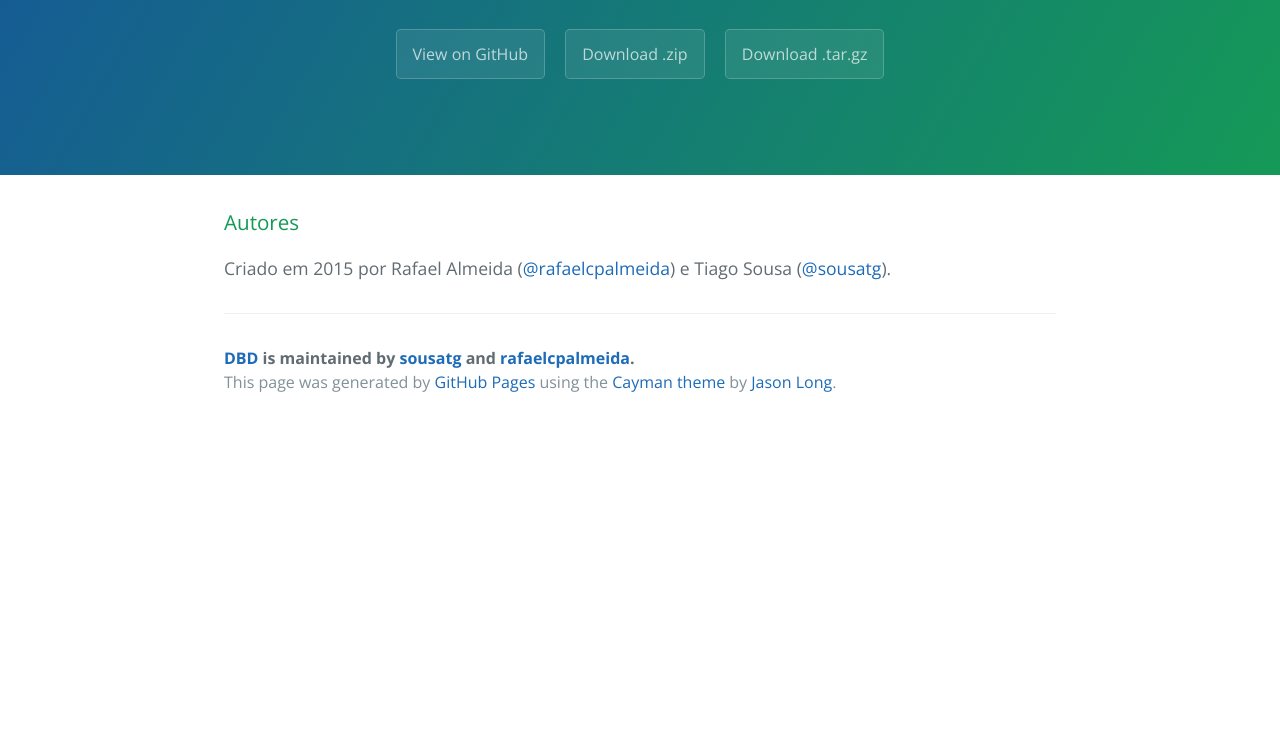
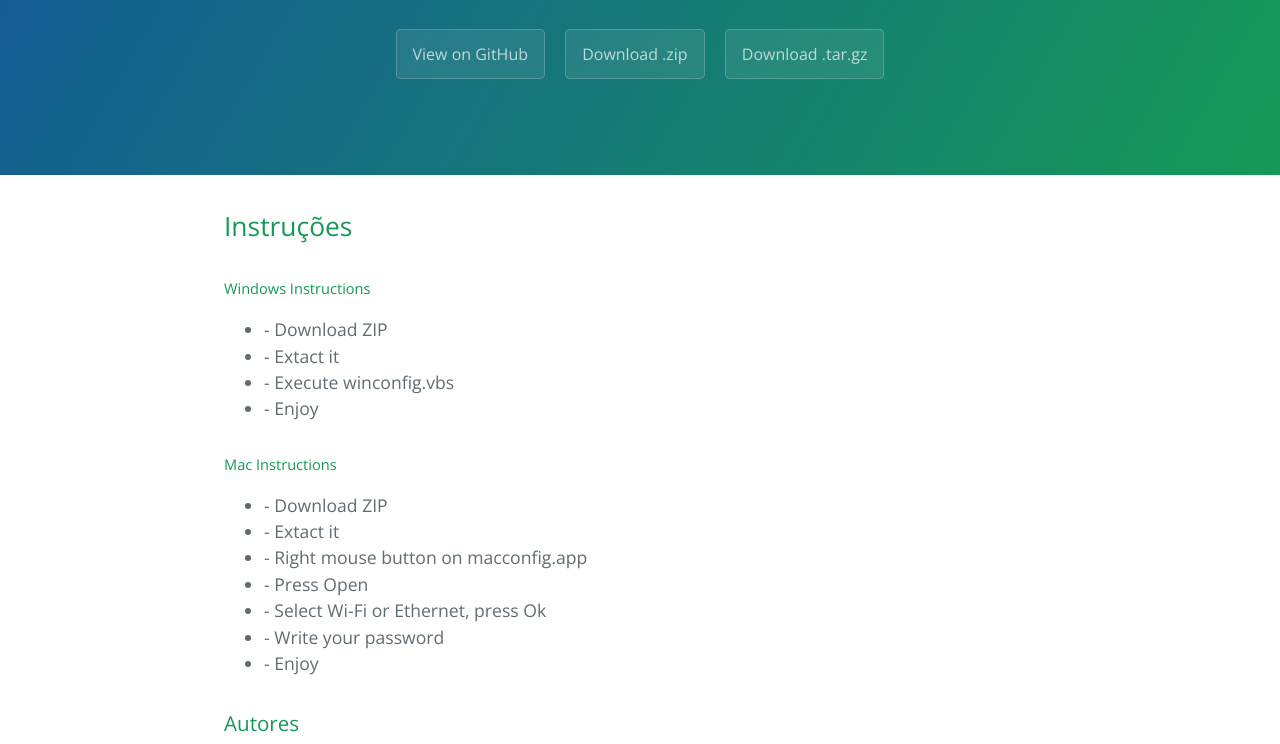
Before and after one commit to sousatg-old/dbd, a plain HTML site: page index.html in a window 1280 px wide. Shown: the part 208-952 px from the top of the page. Before the commit the page ends 800 px from the top, so only its background shows below. Drawn offline with nearby package versions, Linux system fonts and the light colour scheme.

Commit message:
Page update
Instructions added

```diff
--- a/index.html
+++ b/index.html
@@ -19,6 +19,25 @@
         </section>
 
         <section class="main-content">
+            <h2>Instruções</h2>
+
+            <h5>Windows Instructions</h5>
+            <ul>
+                <li>- Download ZIP</li>
+                <li>- Extact it</li>
+                <li>- Execute winconfig.vbs</li>
+                <li>- Enjoy </li>
+            </ul>
+            <h5>Mac Instructions</h5>
+            <ul>
+                <li>- Download ZIP</li>
+                <li>- Extact it</li>
+                <li>- Right mouse button on macconfig.app</li>
+                <li>- Press Open</li>
+                <li>- Select Wi-Fi or Ethernet, press Ok</li>
+                <li>- Write your password</li>
+                <li>- Enjoy</li>
+            </ul>
             <h3>
                 <a id="autores" class="anchor" href="#autores" aria-hidden="true"><span class="octicon octicon-link"></span></a>Autores</h3>
 
```
Lines whose indentation alone changed are shown as unchanged.
